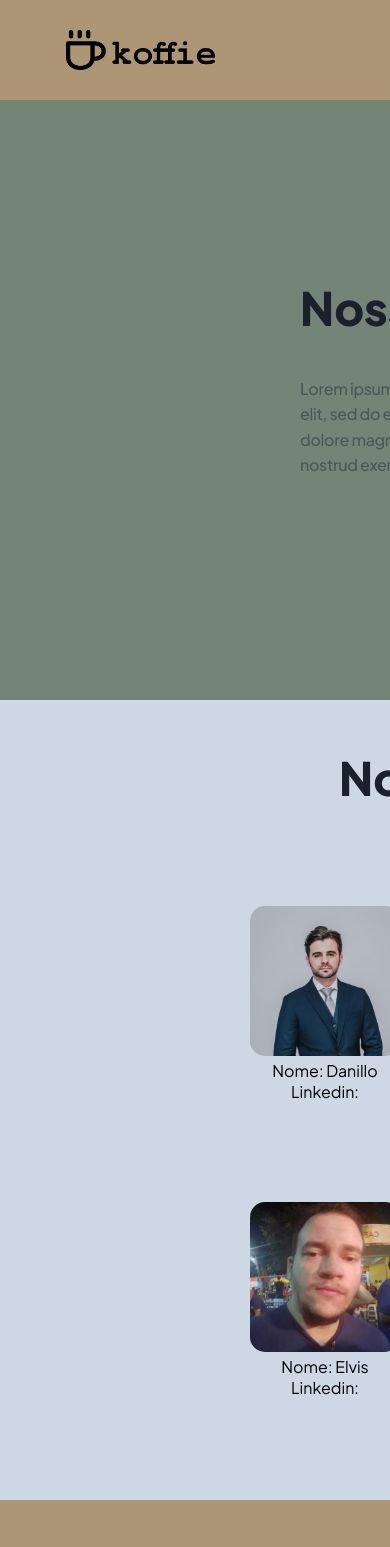
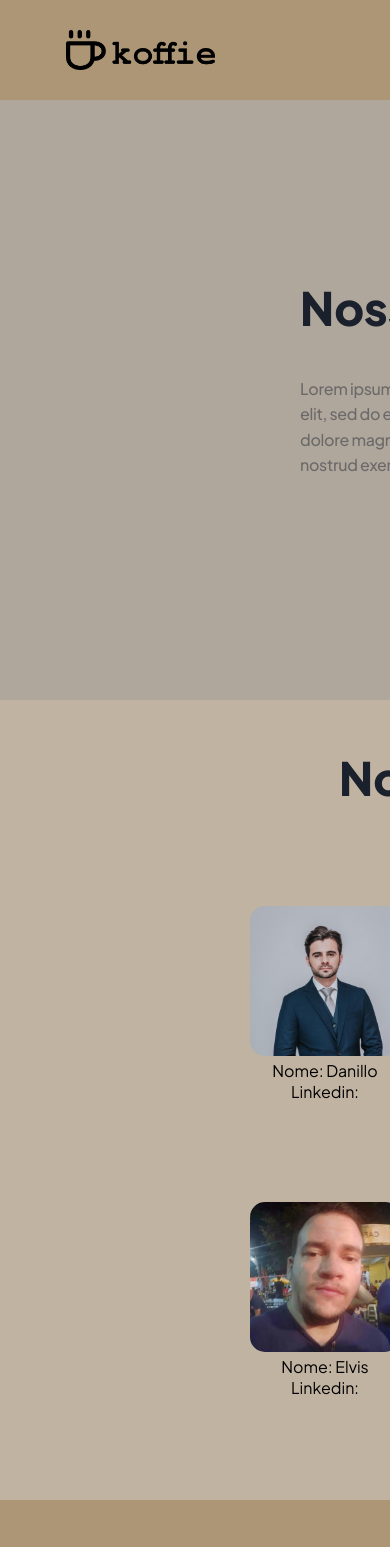
Before and after one commit to jsrgodoy/projeto_koffie, a plain HTML site: page sobre.html in a window 390 px wide. Shown: the top 1547 px of the page. Drawn offline with Linux system fonts and the light colour scheme.

```diff
--- a/css/sobre.css
+++ b/css/sobre.css
@@ -2,7 +2,7 @@
   width: 100%;
   height: 600px;
   padding: 150px 0;
-  background: #748578;
+  background-color: rgb(175, 167, 156);
 }
 main section.nossa-historia .texto {
   padding-left: 300px;
@@ -43,7 +43,7 @@
 }
 
 main section.nossa-equipe {
-  background: #ced7e4;
+  background-color: rgb(192, 179, 161);
   width: 100%;
   height: 800px;
   padding: 50px 0;
```
